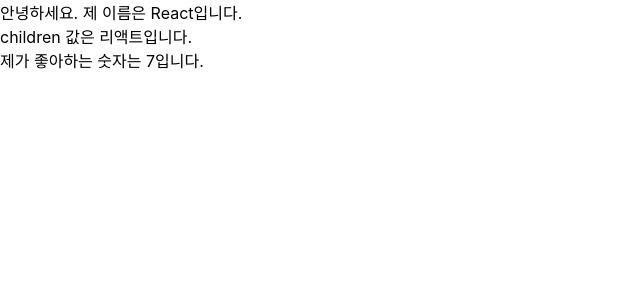
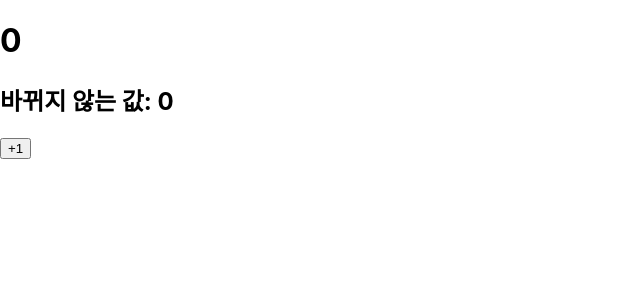
Before and after one commit to leeminee/ReactProjects, a React (Create React App) app: page / in a window 1280 px wide. Shown: the top 300 px of the page, without its empty margins (0-640 px from the left). Built offline with nearby package versions, Linux system fonts and the light colour scheme.

Commit message:
p110까지

```diff
--- a/src/App.js
+++ b/src/App.js
@@ -1,5 +1,6 @@
 import React from 'react';
-import MyComponent from './MyComponent';
+import Counter from './Counter';
+// import MyComponent from './MyComponent';
 // import React, { Component } from 'react'
 // import logo from './logo.svg';
 // import './App.css';
@@ -29,11 +30,7 @@
 // }
 
 const App = () => {
-  return (
-  <MyComponent name="React" favoriteNumber={7}>
-    리액트
-    </MyComponent>
-  );
+  return <Counter/>;
 };
 
 export default App;
--- /dev/null
+++ b/src/Counter.js
@@ -0,0 +1,39 @@
+import React, {Component} from 'react';
+
+class Counter extends Component {
+        // state의 초깃값 설정
+        state = {
+            number: 0,
+            fixedNumber: 0
+        };
+    render() {
+        const {number, fixedNumber} = this.state; // state를 조회할 때는 this.state로 조회한다.
+        return (
+
+            <div>
+                <h1>{number}</h1>
+                <h2>바뀌지 않는 값: {fixedNumber}</h2>
+                <button
+                    // onClick을 통해 버튼이 클릭되었을 때 호출할 함수를 지정
+                    onClick={() => {
+                        //this.setState를 사용하여 state에 새로운 값을 넣을 수 있다.
+                        this.setState(
+                            {
+                                number: number +1
+                            },
+                            () => {
+                                console.log('방금 setState가 호출되었습니다.');
+                                console.log(this.state);
+                            }
+                        );
+                    }}
+                >
+                    +1
+                </button>
+            </div>
+        );
+    }
+}
+
+
+export default Counter;
--- a/src/MyComponent.js
+++ b/src/MyComponent.js
@@ -1,26 +1,30 @@
-import React from 'react';
+import React, {Component} from 'react';
 import PropTypes from 'prop-types';
 
-const MyComponent = ({name, favoriteNumber, children}) => {
-    return  (
-        <div>
+
+class MyComponent extends Component {
+    static defaultProps = {
+        name:'기본 이름'
+    };
+
+    static propTypes = {
+        name: PropTypes.string,
+        favoriteNumber: PropTypes.number.isRequired
+    };
+
+    render() {
+        const {name, favoriteNumber, children} = this.props; // 비구조화 할당
+        return (
+            <div>
         안녕하세요. 제 이름은 {name}입니다. <br/>
         children 값은 {children}
         입니다.
         <br/>
         제가 좋아하는 숫자는 {favoriteNumber}입니다.
         </div>
-    );
-};
-
-MyComponent.defaultProps = {
-    name:'기본 이름'
-};
-
-MyComponent.propTypes = {
-    name: PropTypes.string,
-    favoriteNumber: PropTypes.number.isRequired
-};
+        );
+    }
+}
 
 // function BlackDog() {
 //     this.name = '흰둥이';
```
